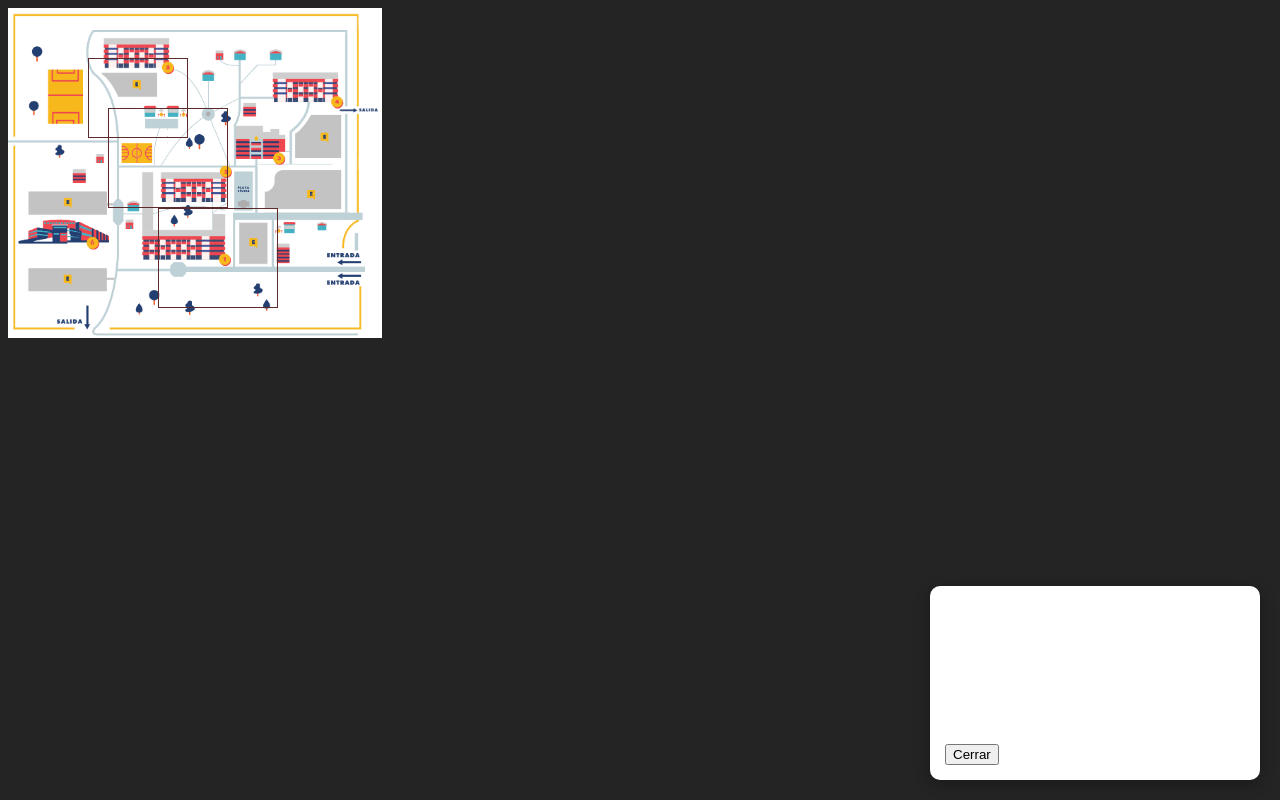
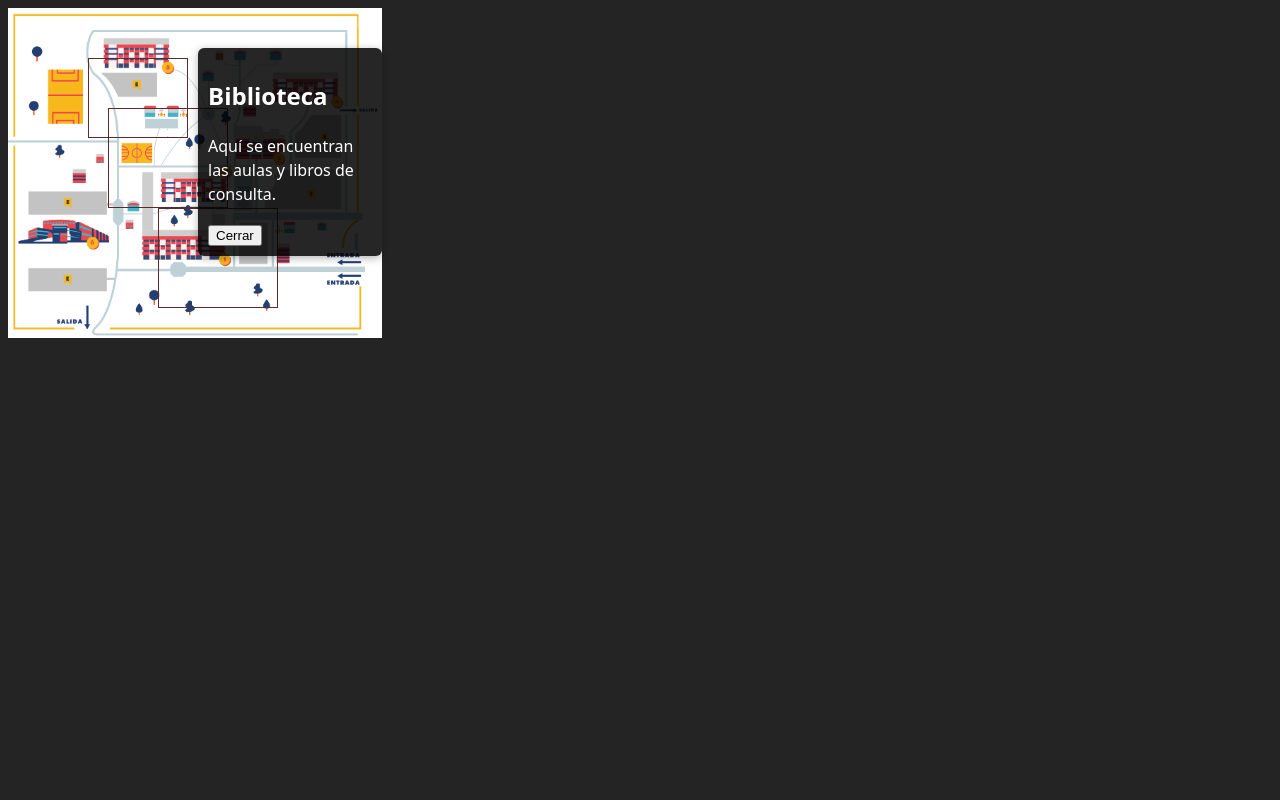
Before and after one commit to carlosegueda/mapa-interactivo-unah-cortes, a React (Vite) app in the folder mapa-unahvs/: page / in a window 1280 px wide. Both pictures are taken after a click on the button 138 px from the left and 98 px from the top of the page. Built offline with nearby package versions, Linux system fonts and the light colour scheme; the HTML template or start-up script is replaced by a standard one.

Commit message:
panel agregado

```diff
--- a/mapa-unahvs/src/App.jsx
+++ b/mapa-unahvs/src/App.jsx
@@ -75,15 +75,25 @@ export default function App() {
         </div>
 
         {/* Panel flotante */}
-        {active && (
-          <div className="info-panel-floating">
-            <h2>{HOTSPOTS.find((s) => s.id === active).title}</h2>
-            <p>{HOTSPOTS.find((s) => s.id === active).description}</p>
-            <button onClick={() => setActive(null)}>Cerrar</button>
-          </div>
-        )}
+        {active &&
+          (() => {
+            const spot = HOTSPOTS.find((s) => s.id === active);
+            return (
+              <div
+                className="info-panel-floating"
+                style={{
+                  position: "absolute",
+                  top: `calc(${spot.top} - 10px)`, // un poquito arriba del hotspot
+                  left: `calc(${spot.left} + ${spot.width} + 10px)`, // a la derecha del hotspot
+                }}
+              >
+                <h2>{spot.title}</h2>
+                <p>{spot.description}</p>
+                <button onClick={() => setActive(null)}>Cerrar</button>
+              </div>
+            );
+          })()}
       </div>
-
     </>
   );
 }
--- a/mapa-unahvs/src/map.css
+++ b/mapa-unahvs/src/map.css
@@ -35,13 +35,12 @@ html {
 
 /* Panel flotante fijo (no bloqueante) */
 .info-panel-floating {
-  position: fixed;
-  bottom: 20px;
-  right: 20px;
-  width: 300px;
-  background: white;
-  padding: 15px;
-  border-radius: 10px;
-  box-shadow: 0 4px 15px rgba(0,0,0,0.3);
-  z-index: 9999;
+  background-color: rgba(0, 0, 0, 0.85);
+  color: #fff;
+  padding: 10px;
+  border-radius: 6px;
+  max-width: 200px;
+  box-shadow: 0 2px 8px rgba(0,0,0,0.3);
+  z-index: 1000;
+  pointer-events: auto;
 }
```
